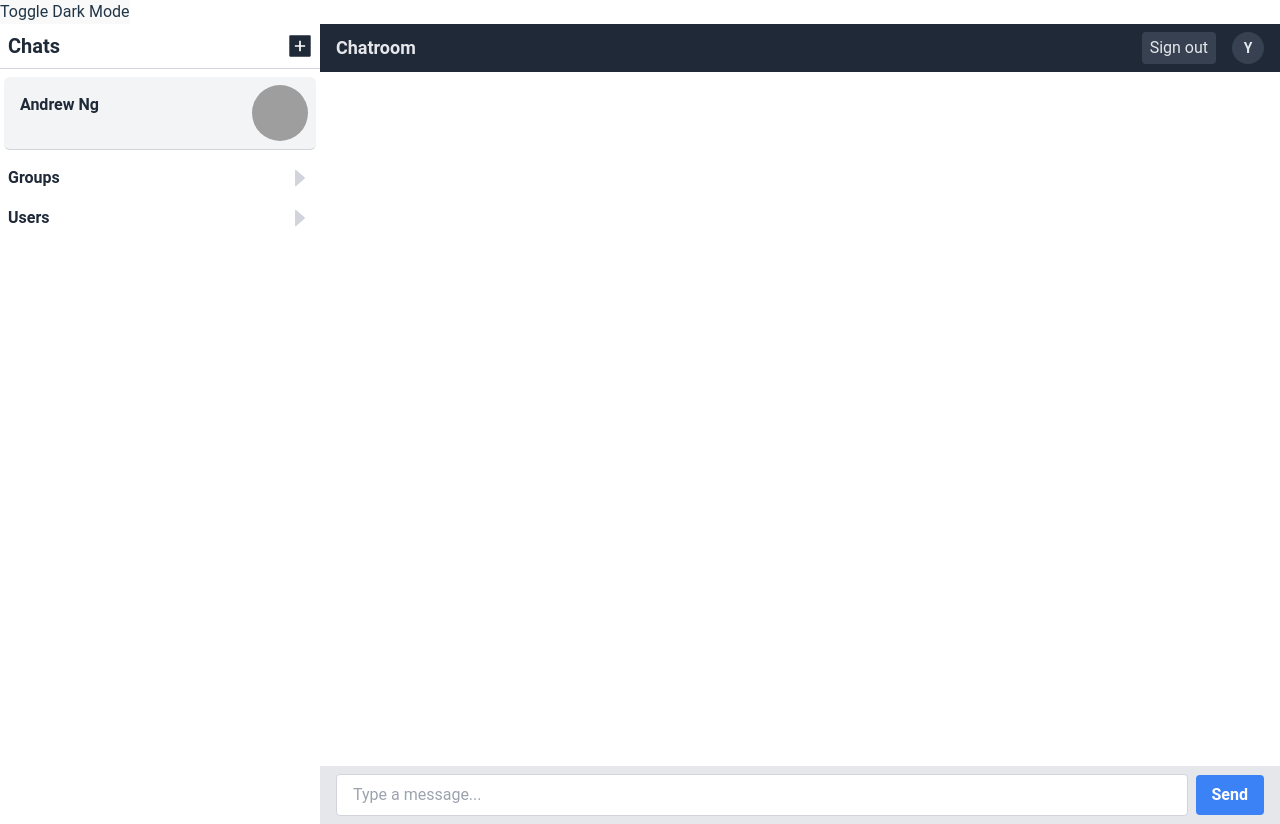
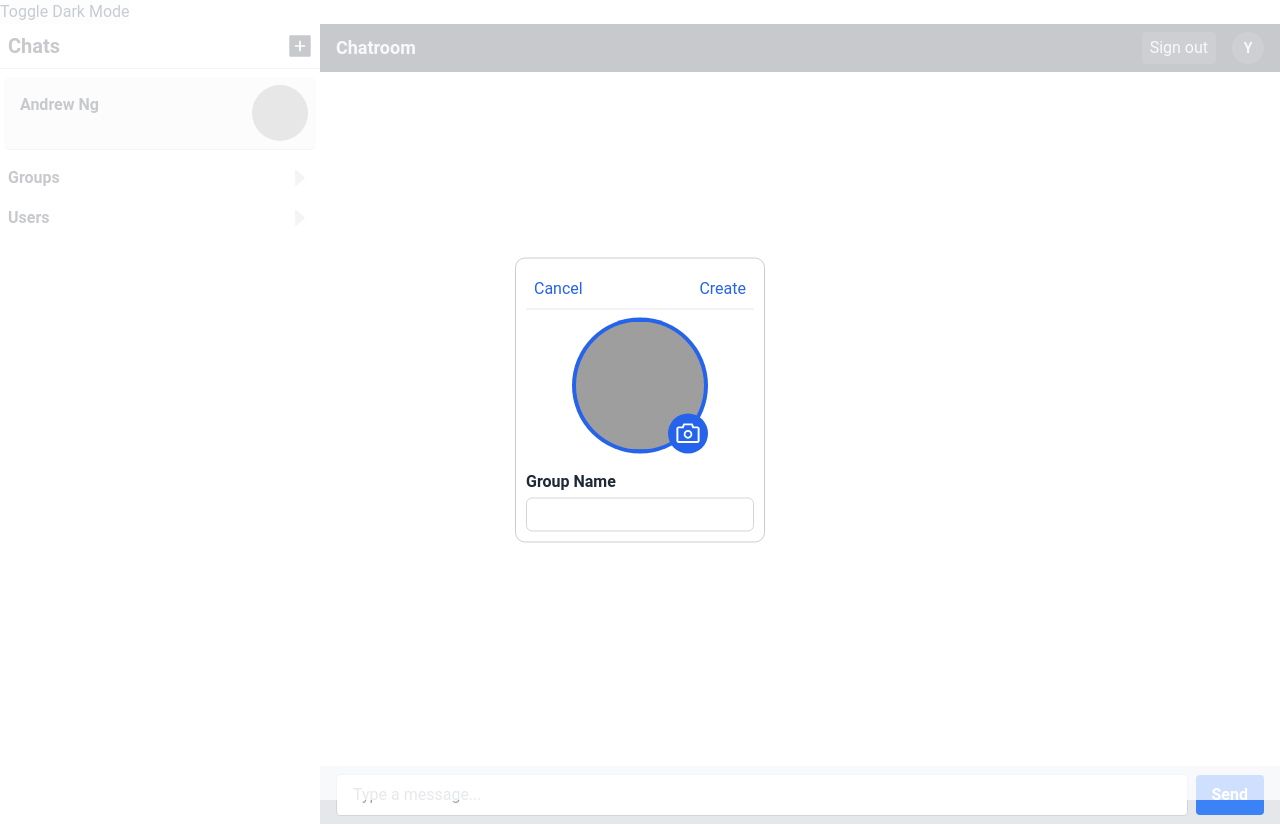
Before and after one commit to champ11111/chat-app, a React (Vite) app in the folder frontend/: page /main in a window 1280 px wide. Both pictures are taken after a click on the element 300 px from the left and 46 px from the top of the page. Built offline with nearby package versions, Linux system fonts and the light colour scheme; grey boxes are pictures that could not be loaded.

Commit message:
feat: add group create modal

```diff
--- a/frontend/src/component/Collapse.tsx
+++ b/frontend/src/component/Collapse.tsx
@@ -22,7 +22,7 @@ const Collapse: FC<Props> = ({ type, items }) => {
     return (
         <div className='flex flex-col'>
             <div className='flex items-center justify-between p-2'>
-                <p className='text-l font-bold text-gray-800'>
+                <p className='text-l font-bold text-gray-800 dark:text-white'>
                     {type}
                 </p>
                 {collapsed ? (
--- /dev/null
+++ b/frontend/src/component/GroupCreateModal.tsx
@@ -0,0 +1,83 @@
+import { FC, useState } from 'react'
+import Modal from 'react-modal'
+import { CameraOutlined } from '@ant-design/icons'
+
+interface Props {
+    isOpen: boolean;
+    closeModal: () => void;
+}
+
+const modalStyles = {
+    content: {
+        top: '50%',
+        left: '50%',
+        right: 'auto',
+        bottom: 'auto',
+        transform: 'translate(-50%, -50%)',
+        borderRadius: '10px',
+        margin: '0',
+        padding: '10px',
+        width: '250px',
+    }
+}
+
+const GroupCreateModal: FC<Props> = ({ isOpen, closeModal }) => {
+    const [groupName, setGroupName] = useState<string>('')
+    const [groupPicture, setGroupPicture] = useState<string>("https://chapabc.s3.us-west-1.amazonaws.com/defaultProfile.jpeg")
+
+    return (
+        <Modal
+            isOpen={isOpen}
+            style={modalStyles}
+            onRequestClose={closeModal}
+        >
+            <form className="flex flex-col items-center w-full">
+                <div className="flex justify-between p-2 w-full">
+                    <button
+                        className="text-blue-600 border-none bg-white dark:bg-gray-800"
+                        onClick={closeModal}
+                    >
+                        Cancel
+                    </button>
+                    <button
+                        className="text-blue-600 border-none bg-white dark:bg-gray-800"
+                        onClick={closeModal}
+                        type='submit'
+                    >
+                        Create
+                    </button>
+                </div>
+                <hr className="w-full" />
+                <div className="flex align-center justify-center w-full">
+                    <div className="relative flex items-center rounded-full bg-blue-600 p-1 my-2">
+                        <img
+                            className="w-32 h-32 rounded-full"
+                            src={groupPicture}
+                            alt="Group picture"
+                        />
+                        <div className="absolute flex items-center justify-center bg-blue-600 w-10 h-10 rounded-full right-0 bottom-0">
+                            <CameraOutlined className="text-white text-2xl" />
+                            <input
+                                type='file'
+                                accept="image/*"
+                                className="absolute opacity-0 w-full h-full cursor-pointer"
+                            />
+                        </div>
+                    </div>
+                </div>
+                <label className="font-bold self-start text-gray-800 dark:text-white mt-2" htmlFor="groupName">Group Name</label>
+                <input
+                    className="w-full p-1 border border-gray-300 dark:border-gray-700 rounded-md mt-1"
+                    type="text"
+                    id="groupName"
+                    name="groupName"
+                    value={groupName}
+                    onChange={(e) => setGroupName(e.target.value)}
+                />
+
+            </form>
+        </Modal>
+    )
+}
+
+export default GroupCreateModal
--- a/frontend/src/component/MyProfileCard.tsx
+++ b/frontend/src/component/MyProfileCard.tsx
@@ -8,8 +8,8 @@ interface Props {
 
 const MyProfileCard: FC<Props> = ({imageUrl, nickname}) => {
   return (
-    <div className='flex items-center justify-between p-2 mx-1 my-2 rounded-md bg-gray-100 border-b border-gray-300'>
-        <p className='self-start mt-2 ml-2 text-l font-bold text-gray-800'>
+    <div className='flex items-center justify-between p-2 mx-1 my-2 rounded-md bg-gray-100 border-b border-gray-300 dark:bg-gray-600 dark:border-gray-600'>
+        <p className='self-start mt-2 ml-2 text-l font-bold text-gray-800 dark:text-white'>
             {nickname}
         </p>
         <div
--- a/frontend/src/component/ProfileCard.tsx
+++ b/frontend/src/component/ProfileCard.tsx
@@ -10,9 +10,7 @@ interface Props {
 
 const ProfileCard: FC<Props> = ({ type, imageUrl, nickname, isFriend }) => {
   const [isModalOpen, setIsModalOpen] = useState<boolean>(false)
-  useEffect(() => {
-    console.log("isModalOpen", isModalOpen)
-  }, [isModalOpen])
+
   return (
     <>
       <ProfileModal
@@ -32,7 +30,7 @@ const ProfileCard: FC<Props> = ({ type, imageUrl, nickname, isFriend }) => {
           src={imageUrl}
           alt="Profile image"
         />
-        <p className="font-bold ml-2">
+        <p className="font-bold ml-2 dark:text-white">
           {nickname}
         </p>
       </div>
--- a/frontend/src/component/Sidebar.tsx
+++ b/frontend/src/component/Sidebar.tsx
@@ -1,7 +1,7 @@
 import React,{FC, ReactNode, useState, useRef, useEffect} from 'react';
 import ProfileOverlay from './ProfileModal';
-import ProfileCard from './ProfileCard';
 import MyProfileCard from './MyProfileCard';
+import GroupCreateModal from './GroupCreateModal';
 import Collapse from './Collapse';
 import { PlusSquareFilled } from '@ant-design/icons';
 
@@ -18,16 +18,22 @@ interface Props {
 }
 
 const Sidebar: FC<Props> = ({myProfile, items}) => {
+    const [isModalOpen, setIsModalOpen] = useState<boolean>(false)
 
 
-    return (
+    return (<>
+        <GroupCreateModal
+            isOpen={isModalOpen}
+            closeModal={() => setIsModalOpen(false)}
+        />
         <div className="flex flex-col w-1/4 h-screen">
             <div className="flex justify-between p-2 border-b border-gray-300 dark:border-gray-700">
                 <p className='text-xl font-bold text-gray-800 dark:text-gray-100'>
                     Chats
                     </p>
                 <PlusSquareFilled
-                    className='text-2xl text-gray-800 cursor-pointer'
+                    onClick={() => setIsModalOpen(true)}
+                    className='text-2xl text-gray-800 cursor-pointer dark:text-gray-400'
                 />
             </div>
             <MyProfileCard
@@ -43,6 +49,7 @@ const Sidebar: FC<Props> = ({myProfile, items}) => {
                 items={items}
             />
         </div>
+        </>
     );
 }
 
```
